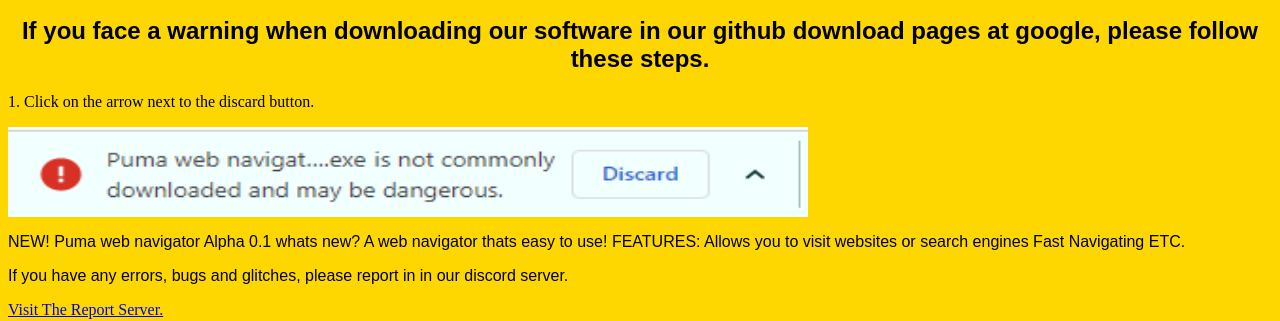
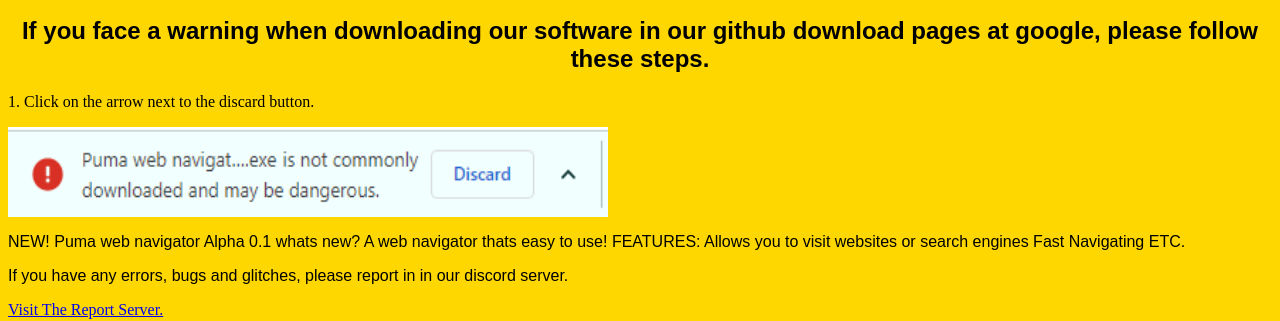
Before and after one commit to PumaDevelopInc/Official-website-of-Puma-Develop-Inc., a plain HTML site: page index.html in a window 1280 px wide. Shown: the part 97-418 px from the top of the page. Drawn offline with Linux system fonts and the light colour scheme.

Commit message:
Update index.html

```diff
--- a/index.html
+++ b/index.html
@@ -3,7 +3,7 @@
 
 <h2 style="font-family: sans-serif">If you face a warning when downloading our software in our github download pages at google, please follow these steps.</h2>
 <p syle="font-family: sans-serif">1. Click on the arrow next to the discard button.</p>
-<img src="step1.png" alt="step 1" width="800" height="90">
+<img src="step1.png" alt="step 1" width="600" height="90">
 
 
 
```
